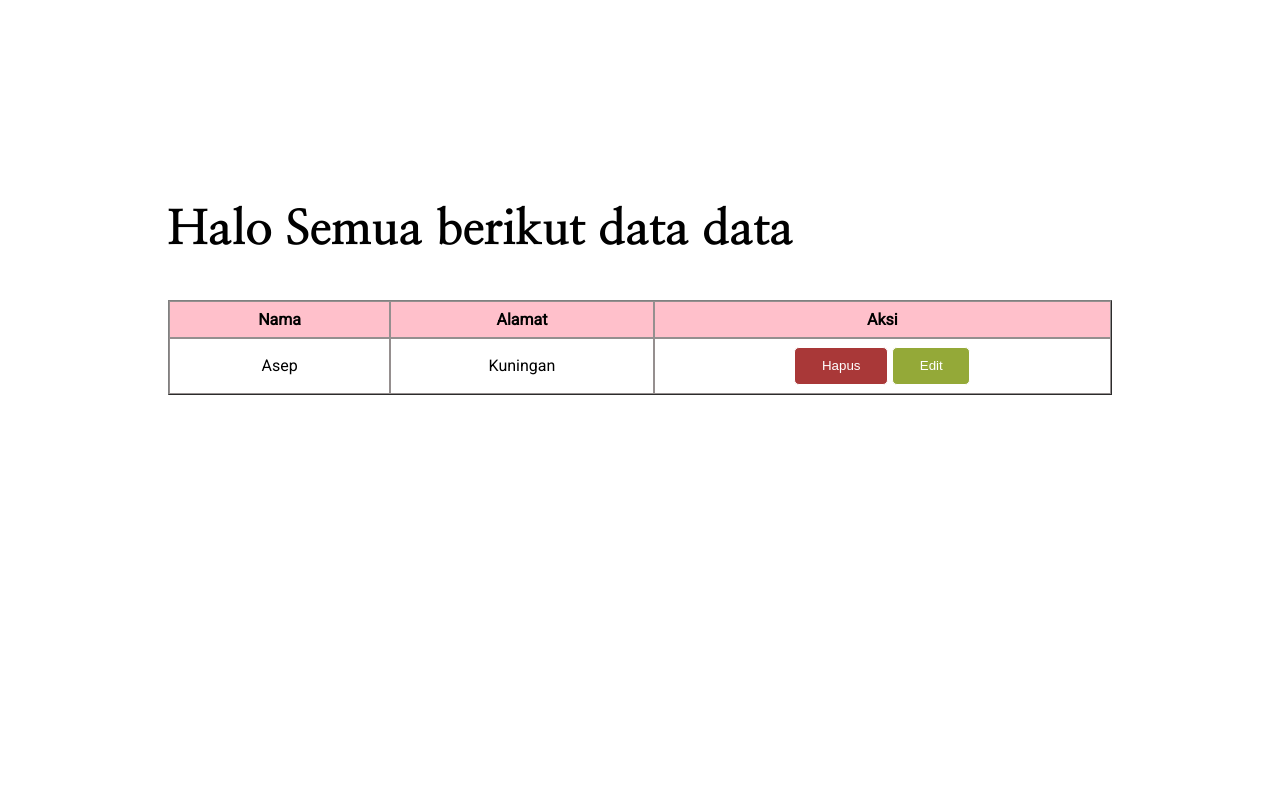
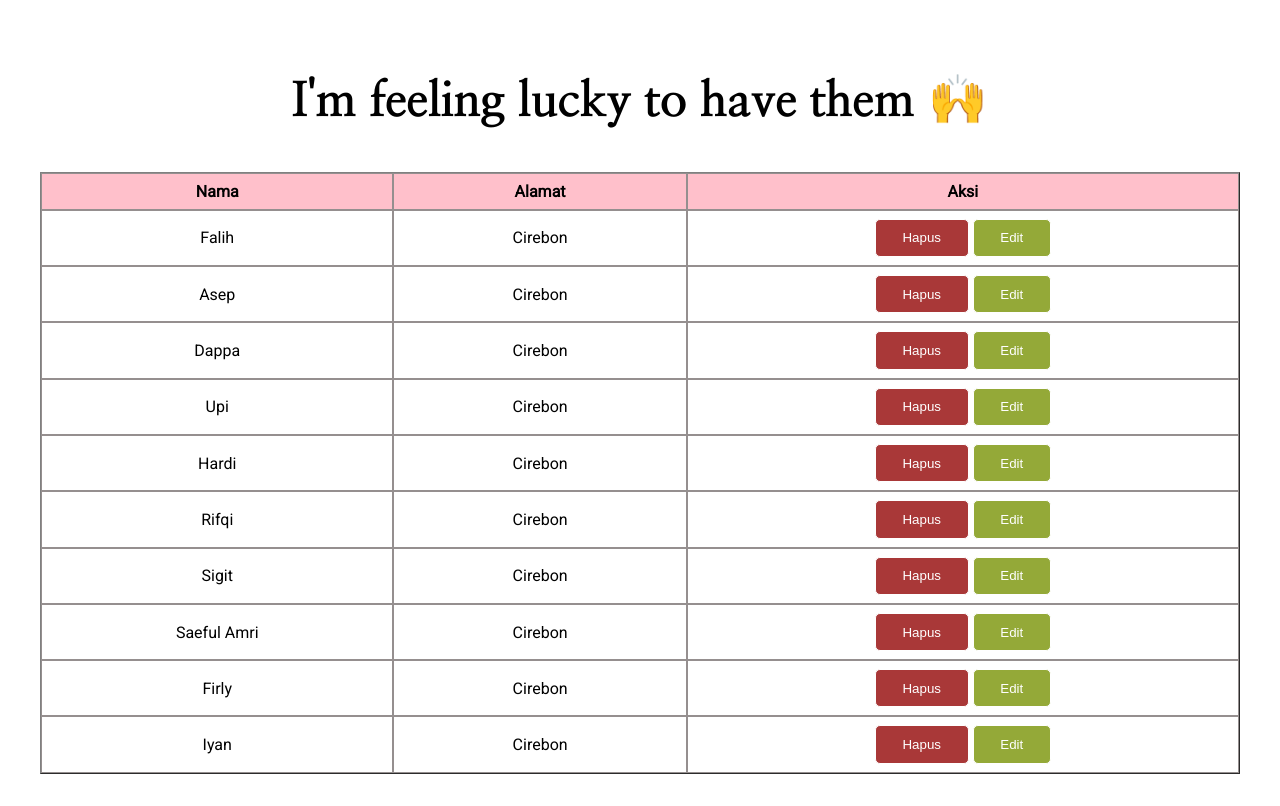
Before and after one commit to justnotiyann/iyanxdev, a plain HTML site: page p03/index.html in a window 1280 px wide. Drawn offline with Linux system fonts and the light colour scheme.

Commit message:
Ini tugas p03 Iin Sholihin-NIM: 41410034

```diff
--- a/p03/index.html
+++ b/p03/index.html
@@ -1,5 +1,6 @@
 <!DOCTYPE html>
 <html lang="en">
+
 <head>
 	<meta charset="UTF-8">
 	<meta http-equiv="X-UA-Compatible" content="IE=edge">
@@ -7,10 +8,11 @@
 	<title>Data Table My Best FrendTo</title>
 	<link rel="stylesheet" href="style.css">
 </head>
+
 <body>
 	<div class="container">
-        <h2>Halo Semua berikut data data</h2>
-        <table border="1px" cellpadding="0" cellspacing="0">
+		<h2>I'm feeling lucky to have them 🙌 </h2>
+		<table border="1px" cellspacing=0>
 			<thead>
 				<tr>
 					<th>Nama</th>
@@ -20,8 +22,116 @@
 			</thead>
 			<tbody>
 				<tr>
+					<td>Falih</td>
+					<td>Cirebon</td>
+					<td>
+						<a href="">
+							<button id="hapus">Hapus</button>
+						</a>
+						<a href="">
+							<button id="edit">Edit</button>
+						</a>
+					</td>
+				</tr>
+				<tr>
 					<td>Asep</td>
-                    <td>Kuningan</td>
+					<td>Cirebon</td>
+					<td>
+						<a href="">
+							<button id="hapus">Hapus</button>
+						</a>
+						<a href="">
+							<button id="edit">Edit</button>
+						</a>
+					</td>
+				</tr>
+				<tr>
+					<td>Dappa </td>
+					<td>Cirebon</td>
+					<td>
+						<a href="">
+							<button id="hapus">Hapus</button>
+						</a>
+						<a href="">
+							<button id="edit">Edit</button>
+						</a>
+					</td>
+				</tr>
+				<tr>
+					<td>Upi</td>
+					<td>Cirebon</td>
+					<td>
+						<a href="">
+							<button id="hapus">Hapus</button>
+						</a>
+						<a href="">
+							<button id="edit">Edit</button>
+						</a>
+					</td>
+				</tr>
+				<tr>
+					<td>Hardi</td>
+					<td>Cirebon</td>
+					<td>
+						<a href="">
+							<button id="hapus">Hapus</button>
+						</a>
+						<a href="">
+							<button id="edit">Edit</button>
+						</a>
+					</td>
+				</tr>
+				<tr>
+					<td>Rifqi</td>
+					<td>Cirebon</td>
+					<td>
+						<a href="">
+							<button id="hapus">Hapus</button>
+						</a>
+						<a href="">
+							<button id="edit">Edit</button>
+						</a>
+					</td>
+				</tr>
+				<tr>
+					<td>Sigit</td>
+					<td>Cirebon</td>
+					<td>
+						<a href="">
+							<button id="hapus">Hapus</button>
+						</a>
+						<a href="">
+							<button id="edit">Edit</button>
+						</a>
+					</td>
+				</tr>
+				<tr>
+					<td>Saeful Amri</td>
+					<td>Cirebon</td>
+					<td>
+						<a href="">
+							<button id="hapus">Hapus</button>
+						</a>
+						<a href="">
+							<button id="edit">Edit</button>
+						</a>
+					</td>
+				</tr>
+				<tr>
+					<td>Firly</td>
+					<td>Cirebon</td>
+					<td>
+						<a href="">
+							<button id="hapus">Hapus</button>
+						</a>
+						<a href="">
+							<button id="edit">Edit</button>
+						</a>
+					</td>
+				</tr>
+				<tr>
+					<td>Iyan</td>
+					<td>Cirebon</td>
 					<td>
 						<a href="">
 							<button id="hapus">Hapus</button>
@@ -35,4 +145,5 @@
 		</table>
 	</div>
 </body>
+
 </html>
--- /dev/null
+++ b/public/stylesheets/style.scss
@@ -0,0 +1,6 @@
+$primary : #fff;
+
+
+body{
+	background-color:$primary;
+}
```
Also changed, not shown: index.html (+2 -0 lines), p03/style.css, public/css/style.css (added), 1 other file. Lines whose indentation alone changed are shown as unchanged.
